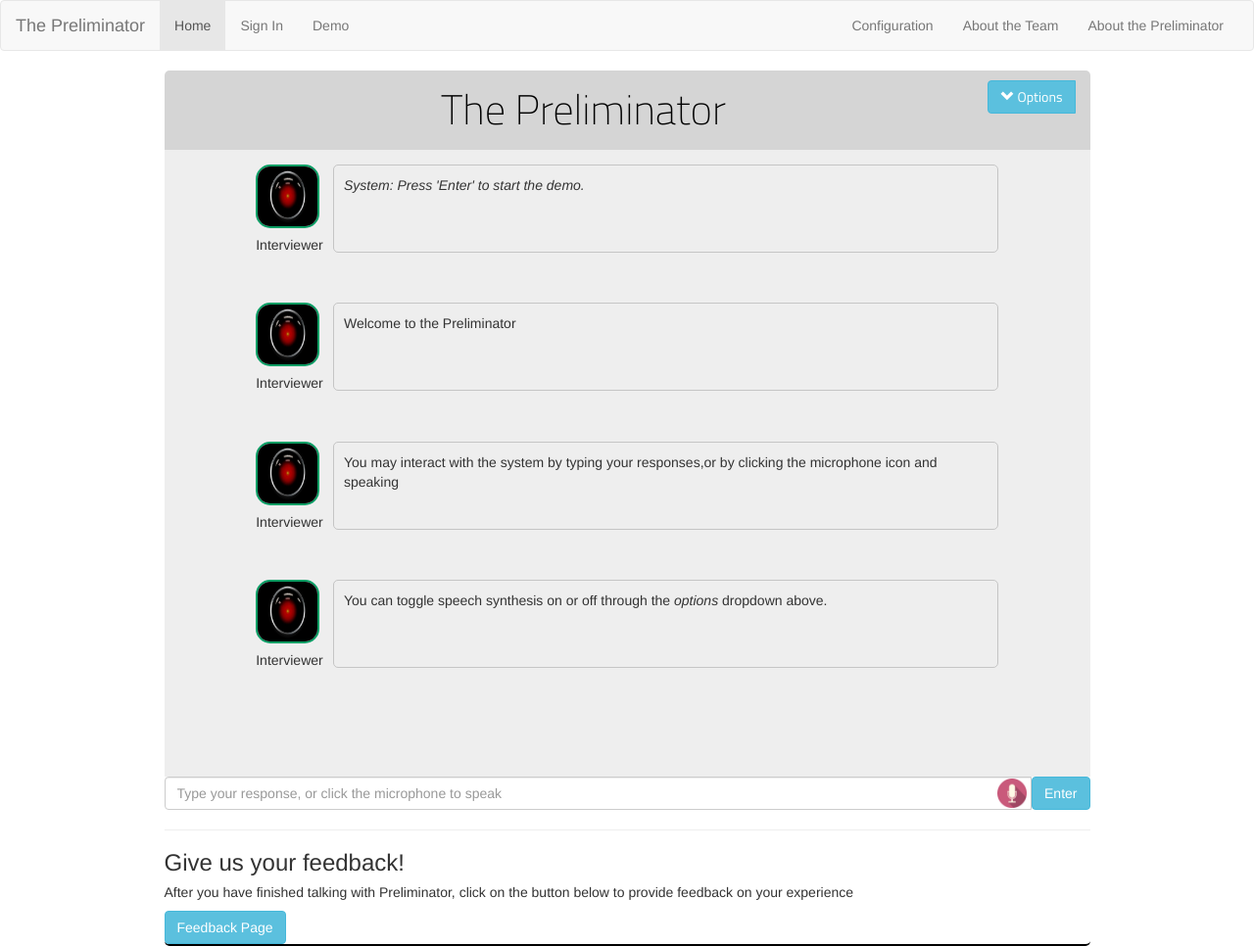
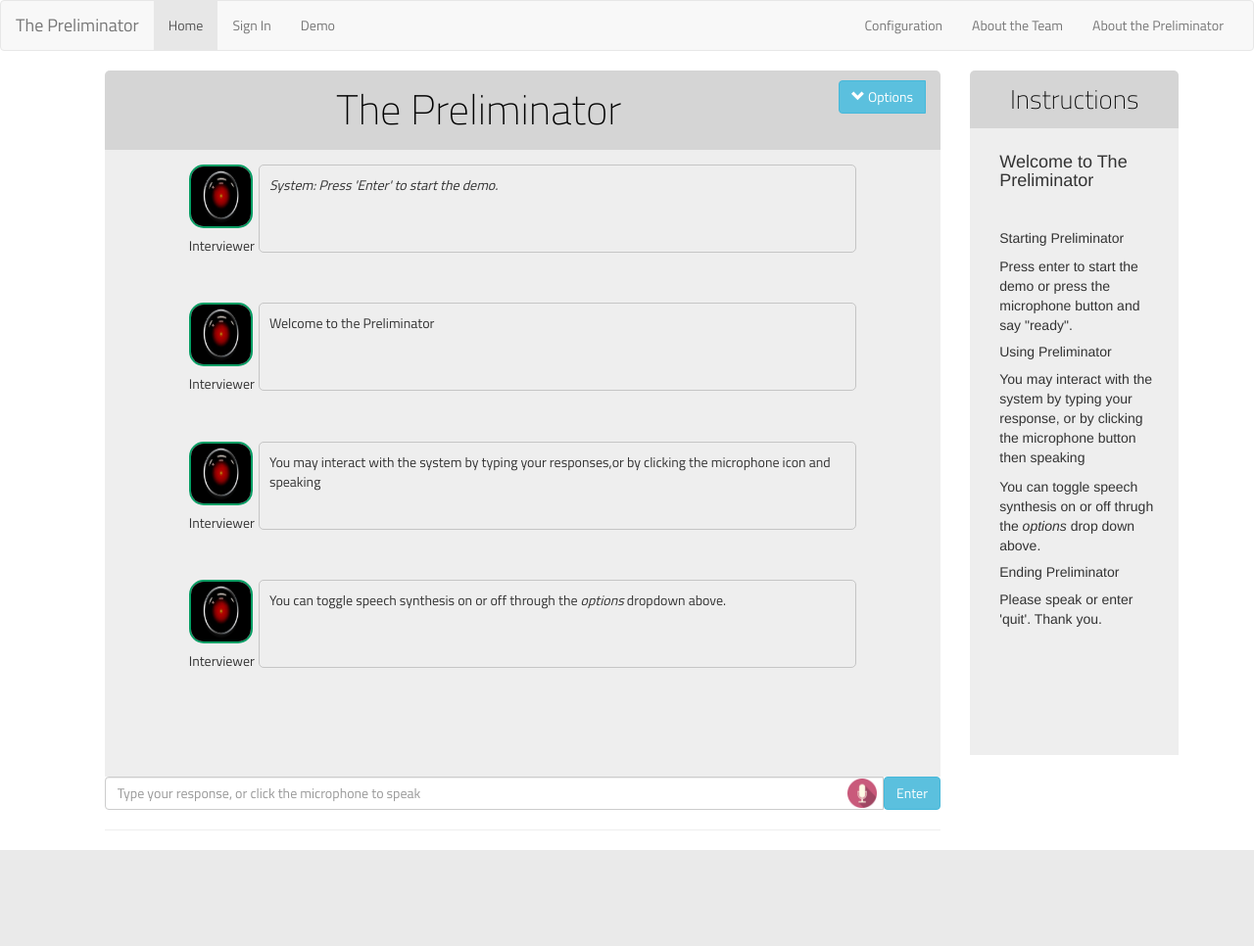
Before and after one commit to SlightlyUnorthodox/DialogueSystems, a Django app: page /interview_page in a window 1280 px wide. Shown: the whole page at 98% size. After the commit the page ends 868 px from the top, so only its background shows below. Run offline with Django 3.2, Linux system fonts and the light colour scheme; data comes from the database, SQL or seed files in the repository; some libraries are stand-ins or nearby versions; some web fonts are replaced.

Commit message:
added sidebar to interview page, clarificatoin on candidate form

```diff
--- a/preliminator/template/candidate_form.html
+++ b/preliminator/template/candidate_form.html
@@ -76,6 +76,9 @@
       <div class="container new-font">
         <div class="jumbotron">
           <h1>Welcome, Candidate</h1>
+          <hr>
+          <h4> The fields below are to simulate the submission of a resume. </h4>
+          <h4>There is not a spoken portion for this page, please enter in your text responses below and we'll get started with the interview. </h4>
         </div>
       </div>
     <div class="container new-font">
--- a/preliminator/template/interview_page.html
+++ b/preliminator/template/interview_page.html
@@ -21,7 +21,7 @@
 <body>
 
    <!-- Static navbar -->
-   <nav class="navbar navbar-default">
+   <nav class="navbar navbar-default new-font">
       <div class="container-fluid">
          <div class="navbar-header">
             <button type="button" class="navbar-toggle collapsed" data-toggle="collapse" data-target="#navbar" aria-expanded="false" aria-controls="navbar">
@@ -68,7 +68,6 @@
       background-color: #eee;
    }
    .chat-box-div {
-      border-bottom:2px solid black;
       border-radius: 5px;
    }
    .chat-bubble {
@@ -123,14 +122,21 @@
       border-top-right-radius: 5px;
       border-bottom-right-radius: 5px;
    }
+
+   .new-font{
+        font-family: "Titillium Web";
+   }
+
+   .sidebar-heading{
+        font-size: 27px;
+   }
    </style>
 
 
-   <div class="container rounded">
+   <div class="col-sm-8 col-sm-offset-1 container rounded new-font">
       <div class="row pad-top pad-bottom rounded">
-         <div class="col-sm-10 col-sm-offset-1">
             <div class="chat-box-div">
-               <div class="chat-box-head">
+               <div class="chat-box-head new-font">
                   The Preliminator
                   <div class="btn-group pull-right">
                      <button type="button" class="btn btn-info spe" data-toggle="dropdown" aria-expanded="false">
@@ -163,9 +169,7 @@
                         <div class="chat-bubble"><i>System: Press 'Enter' to start the demo.</i></div>
                      </div>
                   </div>
-
                </div>
-
 
                <div class="chat-box-footer">
                   <div class="input-group">
@@ -177,9 +181,8 @@
                         <img src="../static/media/mic.ico" class="mic_icon">
                      </a>
                   </div>
-
                </div>
-
+               <!--
                <div>
                   <hr>
                   <h3> Give us your feedback! </h3>
@@ -187,14 +190,39 @@
                   <span >
                      <a href = "/feedback_page"><button class="btn btn-info" href="/feedback_page" type="button" >Feedback Page</button></a>
                   </span>
+               </div> -->
+            </div>
+            <hr>
+         </div>
+      </div>
+      <div class="col-sm-2 container" style = "margin-left: 30px">
+        <div class="row pad-top pad-bottom rounded">
+              <div class="chat-box-div">
+                 <div class="chat-box-head new-font sidebar-heading">
+                   Instructions
+                 </div>
                </div>
-            </div>
+
+                   <div class="panel-body chat-box-main" id = "add-messages">
+                         <div class="col-xs-offset-1">
+                            <h4> Welcome to The Preliminator </h4>
+                            <hr/>
+                            <h5> Starting Preliminator </h5>
+                            <p> Press enter to start the demo or press the microphone button and say "ready". </p>
+                            <h5> Using Preliminator </h5>
+                            <p> You may interact with the system by typing your response, or by clicking the microphone button then speaking
+                            </p>
+                            <p> You can toggle speech synthesis on or off thrugh the <i>options</i> drop down above.</p>
+                            <h5> Ending Preliminator </h5>
+                            <p> Please speak or enter 'quit'. Thank you. </p>
+                            <hr/>
+
+                      </div>
+                   </div>
+      </div>
+   </div>
 
 
-
-         </div>
-      </div>
-   </div>
 
    <!-- Speech recognition wrapper API -->
    <script src="//cdnjs.cloudflare.com/ajax/libs/annyang/2.6.0/annyang.min.js"></script>
```
